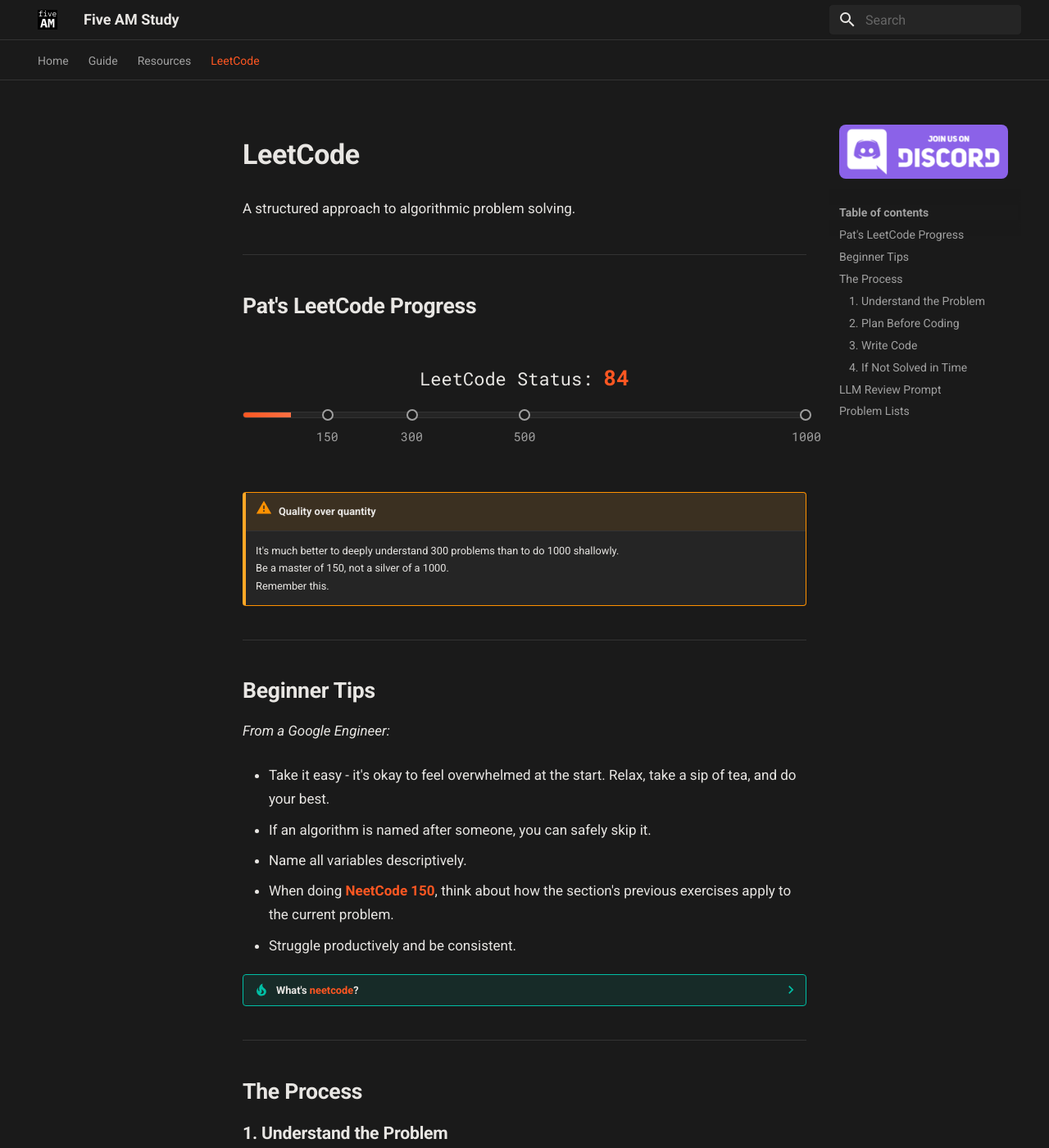
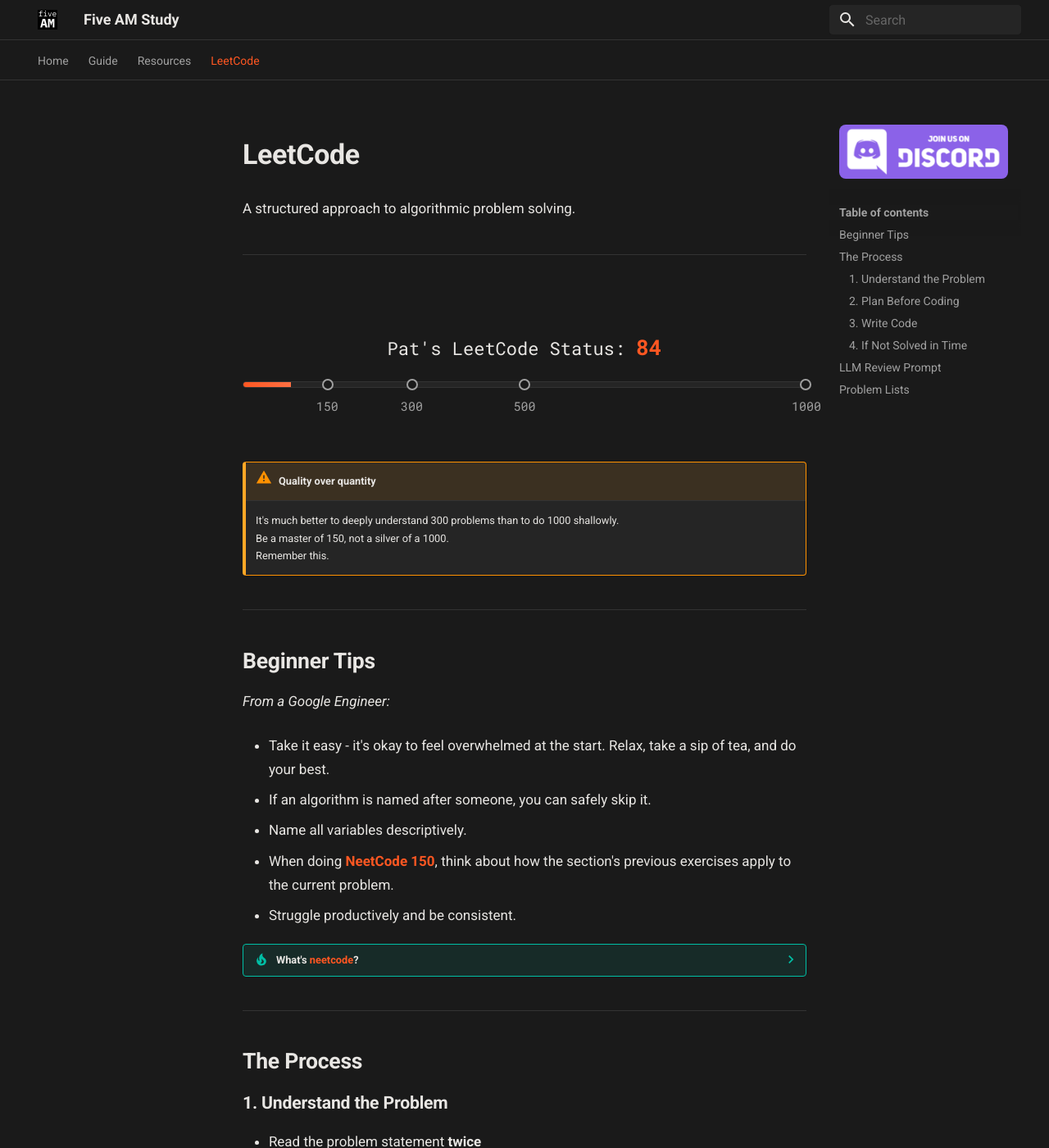
Before and after one commit to five-am-study/Five-AM-Study-Website, an MkDocs documentation site: the page built from docs/leetcode.md, in a window 1280 px wide and 1400 px high. Shown: the whole window at 82% size. Built offline with MkDocs 1.6.1 and Material for MkDocs 9.7.7, drawn with Linux system fonts in a browser that asks for light colours.

```diff
--- a/docs/leetcode.md
+++ b/docs/leetcode.md
@@ -3,11 +3,8 @@
 A structured approach to algorithmic problem solving.
 
 ---
-
-## Pat's LeetCode Progress
-
 <div class="progress-track">
-<div class="progress-status">LeetCode Status: <span class="progress-count">84</span></div>
+<div class="progress-status">Pat's LeetCode Status: <span class="progress-count">84</span></div>
 <div class="progress-bar-container">
 <div class="progress-bar-fill" style="width: 8.4%;"></div>
 <div class="progress-checkpoint" style="left: 15%;" data-label="150 Silver"></div>
--- a/docs/stylesheets/extra.css
+++ b/docs/stylesheets/extra.css
@@ -458,7 +458,8 @@ a:hover {
 
 .progress-track {
     font-family: var(--md-code-font-family);
-    padding: 1.5rem 0;
+    padding: 2.5rem 0 1.5rem 0;
+    overflow: visible;
 }
 
 .progress-status {
@@ -482,6 +483,7 @@ a:hover {
     border: 1px solid var(--5am-border);
     margin: 0 auto;
     max-width: 100%;
+    overflow: visible;
 }
 
 .progress-bar-fill {
```
